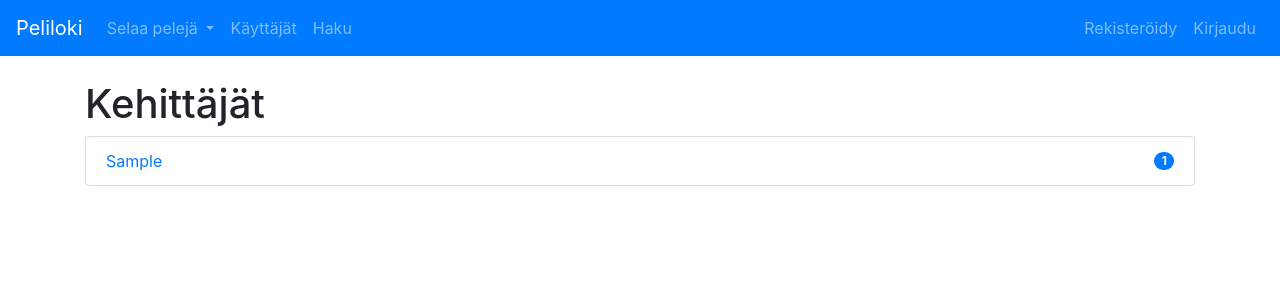
After one commit to anonOstrich/gamelogger, a Flask app: page /developers in a window 1280 px wide. The commit adds this page. Shown: the top 300 px of the page. Run offline with Flask 2, Linux system fonts and the light colour scheme; tables that the repository leaves empty hold one stand-in row (values such as "Sample post"); some libraries are stand-ins or nearby versions.

Commit message:
Kehittäjien selausmahdollisuus
On mahdollista selata kaikkien kehittäjien listaa (ei sivutusta), jossa näkyy kyseisten kehittäjien pelien lukumäärä. Painamalla pääsee sivulle, jossa näytetään kaikki pelit (sivutettuna).

Jatkoa varten: voisi tehdä oman kehittäjätaulun, jolloin tietokanta olisi normalisoidumpi. Toisaalta voisi heittää oman indeksin kehittäjille, jolloin saisi sille järkevän käytön...

```diff
--- a/application/__init__.py
+++ b/application/__init__.py
@@ -83,7 +83,7 @@ from application.tags import models
 from application.tags import views
 
 from application.search import views
-
+from application.developers import views
 from application.auth.models import User, UserRole
 
 # kirjautumistoiminnallisuus 2
--- /dev/null
+++ b/application/developers/views.py
@@ -0,0 +1,21 @@
+from application import app, db
+from application.games.models import Game
+from application.constants import GAME_RESULTS_PER_PAGE
+from sqlalchemy import func, distinct
+from flask import render_template
+
+
+@app.route("/developers", methods=["GET"])
+def developers_index():
+    developers_info = Game.query.with_entities(Game.developer, func.count(Game.id)).group_by(Game.developer).all()
+
+    return render_template("developers/list.html", developers_info = developers_info)
+
+
+@app.route("/developers/<developer_name>", methods=["GET"])
+@app.route("/developers/<developer_name>/pages/<page_number>")
+def developers_view(developer_name, page_number = 1):
+    games_info = Game.find_all_info({"developer": developer_name}, page_number = int(page_number))
+    base_url = "/developers/" + developer_name
+    return render_template("games/list.html", games_info = games_info, title = "Kehittäjä: " + developer_name,
+    page_number = int(page_number), last_page = len(games_info) < GAME_RESULTS_PER_PAGE)
--- /dev/null
+++ b/application/templates/developers/list.html
@@ -0,0 +1,18 @@
+{% extends "layout.html" %}
+{% block body %}
+
+<h1>Kehittäjät</h1>
+
+<ul class="list-group">
+                {% for developer_info in developers_info %}
+
+                <a href="{{ url_for('developers_view', developer_name=developer_info[0]) }}">
+                <li class="list-group-item d-flex justify-content-between align-items-center">
+                    {{ developer_info[0] }}
+                    <span class="badge badge-primary badge-pill">{{ developer_info[1] }}</span>
+                </li>
+                </a>
+                {% endfor %}
+</ul>
+
+{% endblock %}
--- a/application/templates/layout.html
+++ b/application/templates/layout.html
@@ -20,15 +20,18 @@
             <ul class="navbar-nav mr-auto">
                 <li class="nav-item dropdown" aria-labelledby="navbarDropdown">
                     <a class="nav-link dropdown-toggle" href="#" id="navbarDropdown" role="button" data-toggle="dropdown" aria-haspopup="true" aria-expanded="false">
-                        Selaa
+                        Selaa pelejä
                     </a>
                     <div class="dropdown-menu" aria-labelledby="navbarDropdown">
 
                     <a class="dropdown-item" href="{{ url_for('games_index') }}">Kaikki pelit</a>
                     <a class="dropdown-item" href="{{ url_for('genres_index') }}">Genret</a>
-                    <a class="dropdown-item" href="{{ url_for('users_index') }}">Käyttäjät</a>
-                    <a class="dropdown-item" href="">Kehittäjät</a>
+
+                    <a class="dropdown-item" href="{{ url_for('developers_index') }}">Kehittäjät</a>
                 </div>
+                </li>
+                <li class="nav-item">
+                    <a class="nav-link" href="{{ url_for('users_index') }}">Käyttäjät</a>
                 </li>
                 <li class="nav-item">
                     <a class="nav-link" href="{{ url_for('search') }}">Haku</a>
```
Also changed, not shown: application/templates/developers/single.html (added, +19 -0 lines), application/developers/__init__.py (added).
